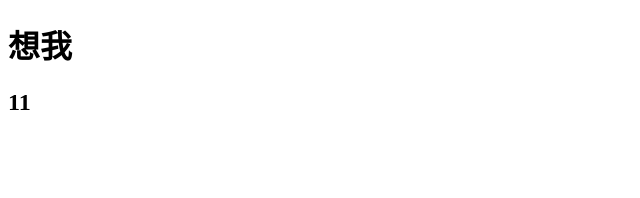
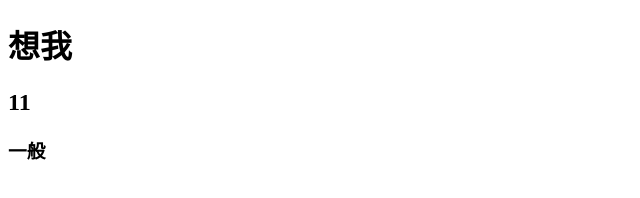
Before and after one commit to gonghe6688/huahei, a plain HTML site: page index.html in a window 1280 px wide. Shown: the full height of the page, 0-640 px from the left. Drawn offline with Linux system fonts and the light colour scheme.

Commit message:
:aerial_tramway: disan

```diff
--- a/index.html
+++ b/index.html
@@ -9,5 +9,7 @@
 <body>
     <h1>想我</h1>
     <h2>11</h2>
+
+    <h3>一般</h3>
 </body>
 </html>
```
